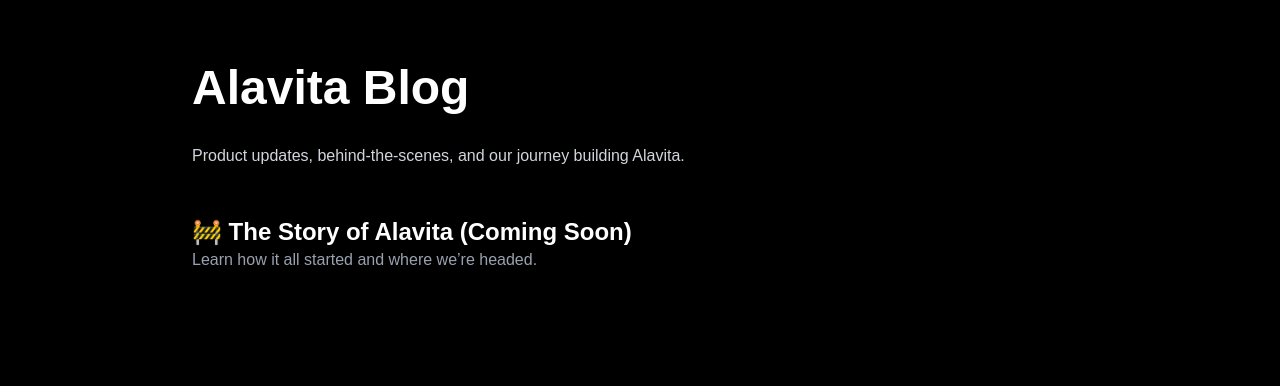
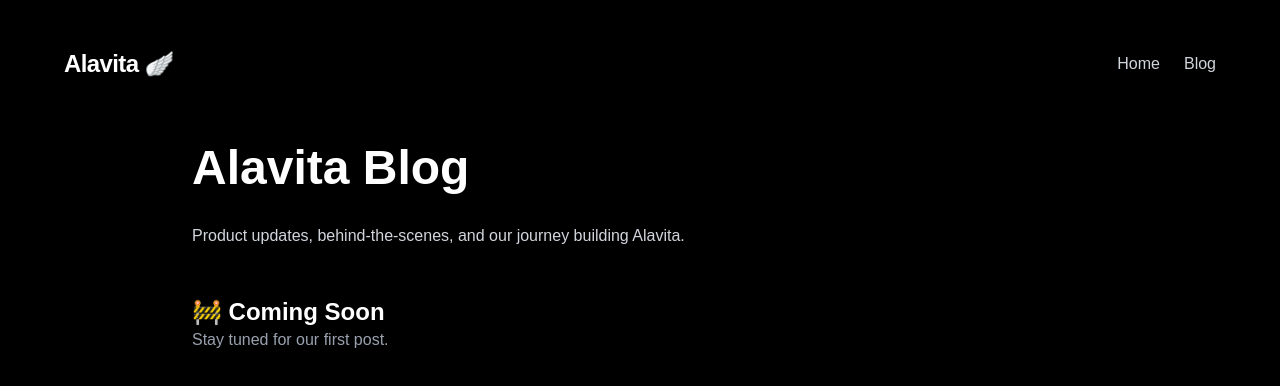
Before and after one commit to AlavitaAI/alavita-site, a Next.js app: page /blog in a window 1280 px wide. Shown: the top 386 px of the page. Built offline with nearby package versions, Linux system fonts and the light colour scheme.

Commit message:
Added matching navbar to blog page

```diff
--- a/src/app/blog/page.tsx
+++ b/src/app/blog/page.tsx
@@ -1,20 +1,34 @@
+import Link from "next/link";
+
 export default function Blog() {
   return (
-    <main className="min-h-screen bg-black text-white px-6 py-16">
-      <div className="max-w-4xl mx-auto">
+    <main className="min-h-screen bg-black text-white px-6 py-8">
+      {/* Navbar */}
+      <header className="w-full max-w-6xl mx-auto flex justify-between items-center py-4">
+        <Link href="/" className="text-2xl font-bold tracking-tight hover:text-green-400 transition">
+          Alavita 🪽
+        </Link>
+        <nav className="space-x-6">
+          <Link href="/" className="text-gray-300 hover:text-white transition">Home</Link>
+          <Link href="/blog" className="text-gray-300 hover:text-white transition">Blog</Link>
+        </nav>
+      </header>
+
+      {/* Blog Content */}
+      <section className="max-w-4xl mx-auto mt-12">
         <h1 className="text-5xl font-bold mb-8">Alavita Blog</h1>
         <p className="text-gray-300 mb-12">
           Product updates, behind-the-scenes, and our journey building Alavita.
         </p>
 
-        {/* Placeholder posts */}
+        {/* Placeholder post */}
         <div className="space-y-8">
           <div>
-            <h2 className="text-2xl font-semibold">🚧 The Story of Alavita (Coming Soon)</h2>
-            <p className="text-gray-400">Learn how it all started and where we’re headed.</p>
+            <h2 className="text-2xl font-semibold">🚧 Coming Soon</h2>
+            <p className="text-gray-400">Stay tuned for our first post.</p>
           </div>
         </div>
-      </div>
+      </section>
     </main>
   );
 }
```
